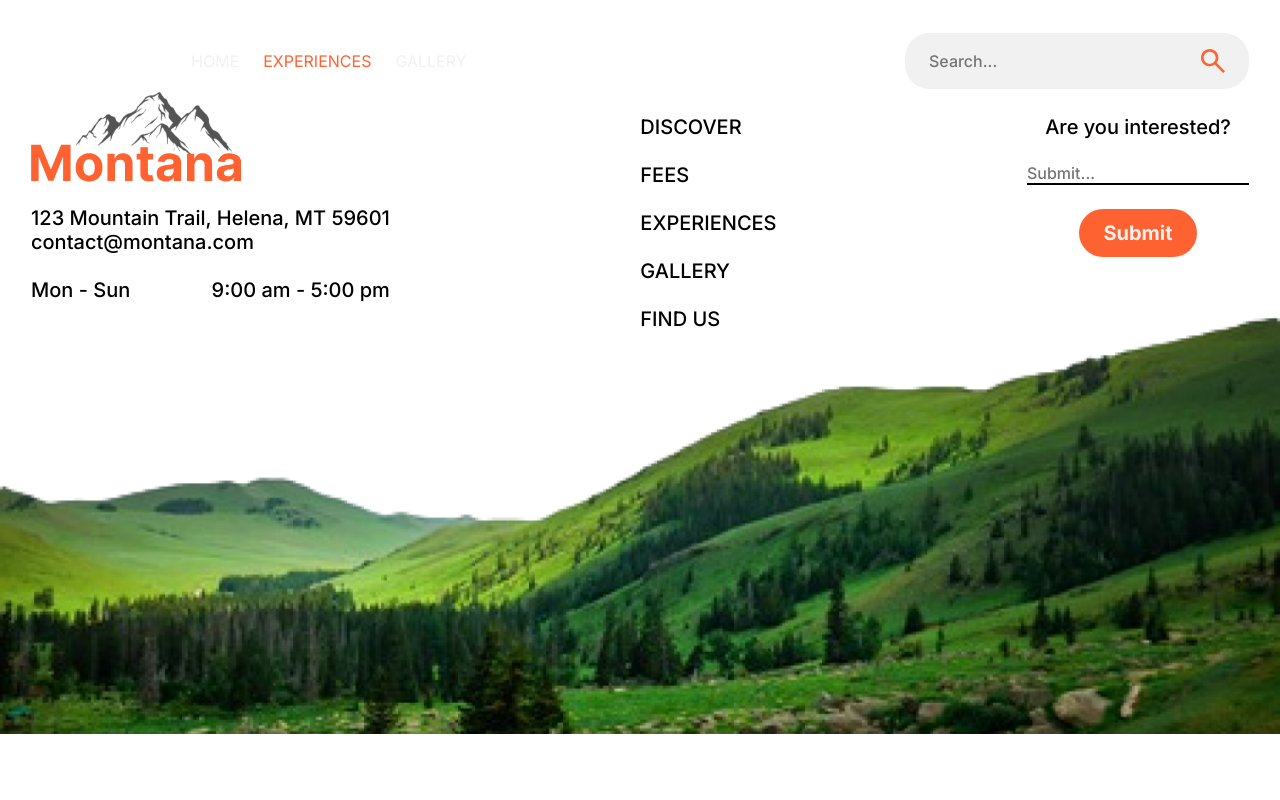
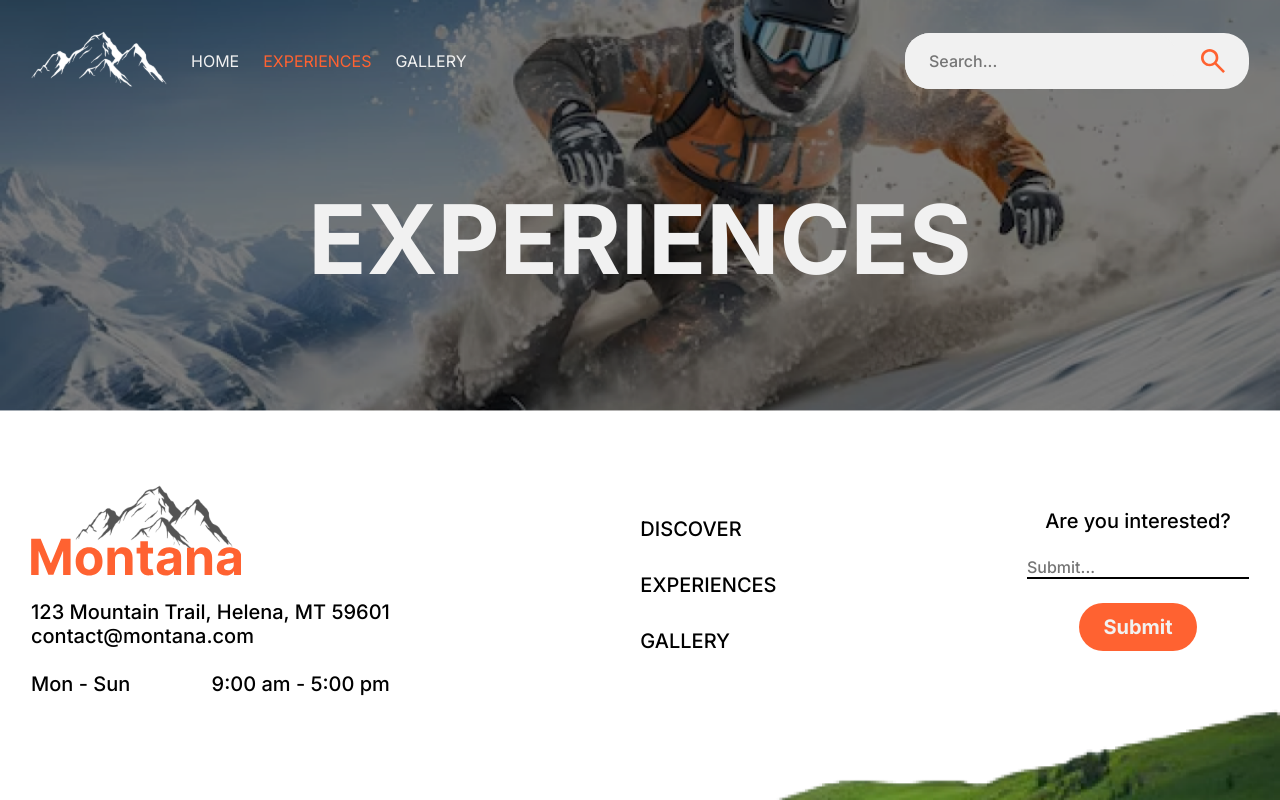
Before and after one commit to marloikhodi/montana, a React (Create React App) app: page /experiences in a window 1280 px wide. Shown: the top 800 px of the page. Built offline with nearby package versions, Linux system fonts and the light colour scheme.

Commit message:
footer correction

```diff
--- a/src/components/experiences/experiences.module.css
+++ b/src/components/experiences/experiences.module.css
@@ -0,0 +1,16 @@
+.experiencesHeaderContainer {
+    width: 100%;
+    height: 485px;
+    background: #fff url("../../assets/images/experiencesbackground.png") no-repeat top;
+    background-size: 100%;
+}
+
+.experiencesHeaderContainer h1 {
+    display: flex;
+    justify-content: center;
+    padding-top: 90px;
+    color: var(--neutral);
+    text-align: center;
+    font-size: 96px;
+    font-weight: 700;
+}
--- a/src/components/experiences/index.jsx
+++ b/src/components/experiences/index.jsx
@@ -3,8 +3,9 @@ import styles from "./experiences.module.css"
 
 export default function ExperiencesHeader() {
     return (
-        <section className={styles.experiencesHeader}>
+        <section className={styles.experiencesHeaderContainer}>
             <Header page="experiences" />
+            <h1>EXPERIENCES</h1>
         </section>
     )
 }
--- a/src/components/footer/footer.module.css
+++ b/src/components/footer/footer.module.css
@@ -50,13 +50,20 @@
     margin-top: 24px;
     display: flex;
     flex-direction: column;
-    gap: 24px;
+    gap: 16px;
 }
 
 .middleSide p {
     font-size: 20px;
     font-weight: 500;
+    padding: 8px;
+    color: black;
 }
+
+.middleSide p:hover {
+    text-decoration: underline;
+}
+
 
 /* Esquerda do container */
 .rightSide {
--- a/src/components/footer/index.jsx
+++ b/src/components/footer/index.jsx
@@ -1,5 +1,6 @@
 import { MontanaLogoFooter } from "../../assets/images"
 import styles from "./footer.module.css"
+import { Link } from "react-router-dom"
 
 export default function Footer() {
     return (
@@ -19,11 +20,9 @@ export default function Footer() {
                     </div>
                 </div>
                 <div className={styles.middleSide}>
-                    <p>DISCOVER</p>
-                    <p>FEES</p>
-                    <p>EXPERIENCES</p>
-                    <p>GALLERY</p>
-                    <p>FIND US</p>
+                    <Link to="/"><p>DISCOVER</p></Link>
+                    <Link to="/experiences"><p>EXPERIENCES</p></Link>
+                    <Link to="/gallery"><p>GALLERY</p></Link>
                 </div>
                 <div className={styles.rightSide}>
                     <p>Are you interested?</p>
```
Also changed, not shown: src/assets/images/experiencesbackground.png (added).
